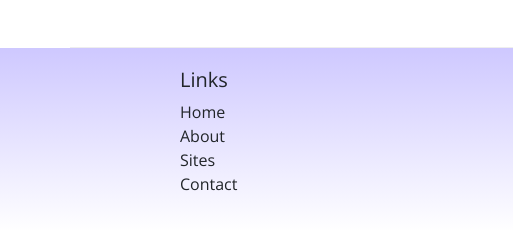
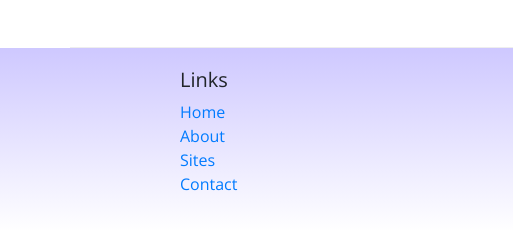
Before and after one commit to mpaskal/nucampsite_mp, a website: page index.html in a window 1280 px wide. Shown: the part 1469-1699 px from the top of the page, 0-513 px from the left. Drawn offline with nearby package versions, Linux system fonts and the light colour scheme.

```diff
--- a/css/styles.css
+++ b/css/styles.css
@@ -42,9 +42,3 @@
   background-image: linear-gradient(#cec8ff, white);
   padding: 20px 0;
 }
-
-a,
-a:hover {
-  color: inherit;
-  text-decoration: none;
-}
```
